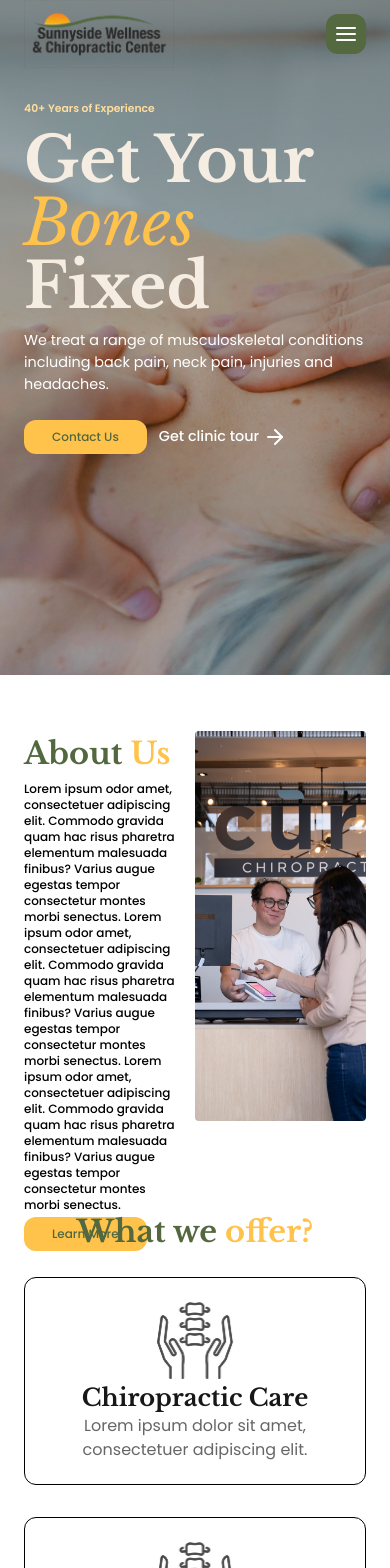
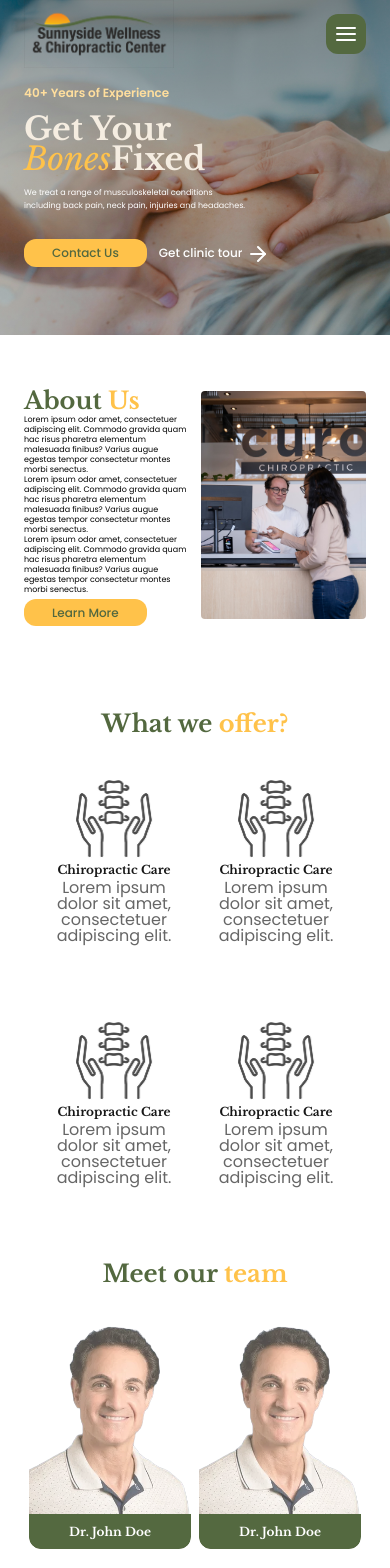
Before and after one commit to THE-ERRORs-og/sunnyside_chiropractic, a Next.js app: page / in a window 390 px wide. Shown: the top 1568 px of the page. Built offline with nearby package versions, Linux system fonts and the light colour scheme.

Commit message:
created the contect us banner and refactored and made responsive

```diff
--- a/app/(root)/page.js
+++ b/app/(root)/page.js
@@ -3,6 +3,8 @@ import Hero from "@/components/home/Hero";
 import AboutSection from "@/components/home/AboutSection";
 import ServiceList from "@/components/home/ServiceList";
 import TeamSection from "@/components/home/TeamSection";
+import { Contact } from "lucide-react";
+import ContactBanner from "@/components/common/ContactBanner";
 
 const Home = () => {
   return (
@@ -11,7 +13,7 @@ const Home = () => {
       <AboutSection />
       <ServiceList />
       <TeamSection />
-
+      <ContactBanner/>
     </>
   );
 };
--- a/app/globals.css
+++ b/app/globals.css
@@ -41,7 +41,7 @@ body {
     @apply block max-w-full;
   }
   p{
-    @apply text-[#000] font-normal text-[0.75rem] md:text-[1rem] lg:text-[1.5rem] leading-[1rem] md:leading-[1.25rem] lg:leading-[2.25rem]
+    @apply text-[#000] font-normal text-[0.5rem] md:text-[1rem] lg:text-[1.5rem] leading-[0.625rem] md:leading-[1.25rem] lg:leading-[2.25rem]
   }
 
 }
@@ -51,12 +51,30 @@ body {
   .main-heading{
     @apply font-libre-regular ;
   }
+  .hero-heading{
+    @apply font-libre-bold text-[2rem] leading-[1.875rem] md:text-[3.75rem] md:leading-[4.0625rem]  lg:text-[6.625rem] lg:leading-[7rem] ;
+  }
+  .hero-content{
+    @apply text-[0.5rem] leading-[0.82463rem] md:text-[1rem] md:leading-[1.75rem]  lg:text-[1.5rem] lg:leading-[2.25rem];
+  }
+  .hero-subheading{
+    @apply text-[0.75rem] leading-[0.94244remrem] md:text-[1.5rem] md:leading-[2rem] ;
+  }
+
+  .banner-heading{
+    @apply font-libre-bold text-[2rem] leading-[2.4375rem] md:text-[2.08006rem] md:leading-[2.4375rem]  lg:text-[3.375rem] lg:leading-[3.75rem];
+  }
+  .banner-content{
+    @apply text-[0.75rem] md:text-[1rem] lg:text-[1.5rem] leading-normal;
+  }
+
   .sub-heading{
-    @apply font-libre-bold text-[3.8em]  text-primary;
+    @apply font-libre-bold  text-primary text-[1.5rem] md:text-[2.25rem] lg:text-[3.375rem] leading-[1.25rem] md:leading-[3.125rem] ;
   }
   .px{
     @apply md:pl-16 md:pr-16 pl-6 pr-6
   }
+
   .my{
     @apply mt-14 mb-14
   }
@@ -70,6 +88,10 @@ body {
 
  /* Start with buttons */
   .btn-primary{
-    @apply bg-[#FFC24A] pt-2 pb-2 pr-7 pl-7 md:pt-3.5 md:pb-3.5 md:pl-12 md:pr-12 text-[0.75rem] md:text-[1.2rem] text-[#53683F] font-medium rounded-xl transition duration-300 ease-in-out hover:bg-[#ea9a3f]
+    @apply bg-[#FFC24A] h-fit w-fit pt-2 pb-2 pr-7 pl-7 md:pt-3.5 md:pb-3.5 md:pl-12 md:pr-12 text-[0.75rem] leading-[0.70681rem] md:text-[1.25rem] md:leading-[1.5rem] lg:text-[1.5rem] lg:leading-[1.5rem] text-[#53683F] font-medium rounded-xl transition duration-300 ease-in-out hover:bg-[#ea9a3f]
+  }
+
+  .transition-smooth{
+    @apply transition duration-300 ease-in-out
   }
 }
--- /dev/null
+++ b/components/common/ContactBanner.js
@@ -0,0 +1,29 @@
+import React from "react";
+import MainButton from "./MainButton";
+
+const ContactBanner = () => {
+  return (
+    <div className="px">
+      <div className="md:mt-32 mb-14 relative h-[21.3125rem] lg:h-[25.6875rem] w-full bg-[linear-gradient(90deg,#53683F_53.4%,#7F9967_73.43%,#546940_91.91%)] rounded-[0.23113rem_1.38669rem] border">
+        <img
+          src="/banner-img/contact-banner-img.png"
+          className="absolute bottom-0 right-0 hidden md:flex md:w-[29.35163rem] md:h-[25.16638rem] lg:w-[37.8125rem] lg:h-[31.5rem] flex-shrink-0 object-cover [object-position:100%_45%] scale-x-[-1]"
+          alt="contact-banner"
+        ></img>
+        <div className="rounded-[0.23113rem_1.38669rem] flex flex-col items-start justify-center space-y-4 w-full h-full px md:pl-4 lg:px md:w-[51%] lg:w-[60%]">
+          <h1 className="banner-heading text-white">
+            Align Your <span className="text-secondary">Health</span> Transform
+            Your Life
+          </h1>
+          <p className="text-[#CACACA] banner-content">
+            Lorem ipsum dolor sit amet, consectetur adipiscing elit, sed do
+            eiusmod tempor.
+          </p>
+          <MainButton text="Contact us" />
+        </div>
+      </div>
+    </div>
+  );
+};
+
+export default ContactBanner;
--- a/components/common/ServiceListCard.js
+++ b/components/common/ServiceListCard.js
@@ -2,14 +2,16 @@ import React from "react";
 
 const ServiceListCard = () => {
   return (
-    <div className="flex flex-col items-center justify-center p-[1.375rem] border-[0.24px] border-black rounded-xl w-full sm:w-[calc(50%-21px)] lg:w-[calc(25%-31.5px)]">
+    <div className="flex flex-col items-center justify-center p-[1.375rem] hover:border-[0.24px] border-black hover:shadow-2xl rounded-xl  w-[calc(50%-9px)] sm:w-[calc(50%-21px)] lg:w-[calc(25%-31.5px)] ">
       <img
         src="/service-img/service-1.png"
         className="w-[82px] h-[82px]"
         alt="Service"
       />
-      <h3 className="font-libre-bold text-2xl text-center">Chiropractic Care</h3>
-      <p className="text-base text-center text-[#666666]">
+      <h3 className="font-libre-bold text-[0.75rem] leading-[1.25rem] md:text-[1.5rem] md:leading-[3.125rem] text-center">
+        Chiropractic Care
+      </h3>
+      <p className="text-base text-[0.5rem] leading-[1rem] md:text-[1rem] md:leading-[1.75rem] text-center text-[#666666]">
         Lorem ipsum dolor sit amet, consectetuer adipiscing elit.
       </p>
     </div>
--- a/components/common/TeamCard.js
+++ b/components/common/TeamCard.js
@@ -15,13 +15,12 @@
 
 // export default TeamCard;
 
-
 import React from "react";
 
 const TeamCard = () => {
   return (
-    <div className="relative w-full sm:w-[calc(50%-21px)] lg:w-[calc(25%-31.5px)] rounded-xl overflow-hidden">
-      {/* Image with hover effect */}
+    <div className=" w-[calc(50%-9px)] sm:w-[calc(50%-21px)] lg:w-[calc(25%-31.5px)] rounded-xl overflow-hidden">
+      <div className="relative ">
         <img
           src="/team-img/team-1.png"
           className="w-full h-full object-cover rounded-xl transition-all ease-in-out duration-300 opacity-70 hover:opacity-100 hover:scale-110"
@@ -29,9 +28,11 @@ const TeamCard = () => {
         />
 
         {/* Name Section */}
-      <h5 className="absolute bottom-0 w-full h-[14.4%] flex items-center justify-center bg-[#546940] text-white font-libre-bold text-2xl rounded-b-xl">
+        <h5 className="absolute bottom-0 w-full h-[14.4%] flex items-center justify-center bg-[#546940] text-white font-libre-bold text-[0.75rem] leading-[1.25rem] md:text-[1.5rem] md:leading-[2.25rem]  rounded-b-xl">
           Dr. John Doe
         </h5>
+      </div>
+      {/* Image with hover effect */}
     </div>
   );
 };
--- a/components/home/AboutSection.js
+++ b/components/home/AboutSection.js
@@ -3,18 +3,18 @@ import MainButton from "../common/MainButton";
 
 const AboutSection = () => {
   return (
-    <div className="my pb-8 flex px space-x-3 w-full  h-[50vh] md:h-[80vh]">
-      <div className="w-1/2 flex flex-col text-[8px] md:text-[14px] items-start space-y-1 md:space-y-8  ">
+    <div className="my pb-8 flex px space-x-3 w-full h-fit">
+      <div className="w-1/2 h-fit flex flex-col items-start space-y-1 md:space-y-8  ">
         <h2 className="sub-heading">
           About <span className="text-secondary">Us</span>
         </h2>
-        <p className="font-medium [0.5em] md:text-[1em] lg:text-[1.5em]">
+        <p className="">
           Lorem ipsum odor amet, consectetuer adipiscing elit. Commodo gravida
           quam hac risus pharetra elementum malesuada finibus? Varius augue
-          egestas tempor consectetur montes morbi senectus. Lorem ipsum odor
+          egestas tempor consectetur montes morbi senectus. <br/> Lorem ipsum odor
           amet, consectetuer adipiscing elit. Commodo gravida quam hac risus
           pharetra elementum malesuada finibus? Varius augue egestas tempor
-          consectetur montes morbi senectus. Lorem ipsum odor amet, consectetuer
+          consectetur montes morbi senectus.  <br/>Lorem ipsum odor amet, consectetuer
           adipiscing elit. Commodo gravida quam hac risus pharetra elementum
           malesuada finibus? Varius augue egestas tempor consectetur montes
           morbi senectus.
@@ -24,7 +24,7 @@ const AboutSection = () => {
       <img
         src="/img/about-img.jpeg"
         alt="About Us"
-        className=" h-full w-1/2 rounded-[0.25rem] object-cover object-center"
+        className="h-[14.25rem] md:h-[31.8125rem] lg:h-[41.0625rem] w-1/2 rounded-[0.25rem] object-cover object-center"
       />
     </div>
   );
--- a/components/home/Hero.js
+++ b/components/home/Hero.js
@@ -5,31 +5,33 @@ import MainButton from "../common/MainButton";
 
 const Hero = () => {
   return (
-    <div className="bg-[url('/img/hero-img.jpeg')] bg-cover bg-center w-full h-[80vh] relative top-0">
-      <GrayGradient  className={"h-[80vh]"}/>
-      <div className="px absolute w-[100%] text-[18px] md:text-[24px] top-[15%] md:top-[20%]">
+    <div className="bg-[url('/img/hero-img.jpeg')] bg-cover bg-center w-full h-[20.94rem] md:h-[44.4375rem] lg:[52.6875rem] relative top-0">
+      <GrayGradient
+        className={"h-[20.94rem] md:h-[44.4375rem] lg:[52.6875rem]"}
+      />
+      <div className="px absolute w-[100%]  top-[25%] md:top-[20%]">
         <div className="space-y-3 md:space-y-5">
-          <h3 className="text-[0.6em] md:text-[0.8em] font-semibold text-dark_ascent">
+          <h3 className="hero-subheading font-semibold text-dark_ascent">
             40+ Years of Experience
           </h3>
-          <h1 className="text-[3.5em] md:text-[4em] lg:text-[4.4em] leading-none font-libre-bold text-[#F5EDE1] ">
+          <h1 className="hero-heading text-ascent ">
             Get Your
-            <span className="font-libre-italic text-secondary block md:inline">
-              <br className="md:flex hidden" />
+            <span className="font-libre-italic text-secondary">
+              <br className="" />
               Bones
             </span>
-            Fixed
+             Fixed
           </h1>
 
-          <h4 className="text-[0.8em] text-white font-normal">
+          <p className="hero-content text-white">
             We treat a range of musculoskeletal conditions <br></br>
             including back pain, neck pain, injuries and headaches.
-          </h4>
+          </p>
         </div>
 
         <div className="md:flex md:flex-row flex-col space-x-3  md:space-x-5">
           <MainButton text="Contact Us" className={"mt-4 md:mt-8"} />
-          <button className="group pt-3.5 pb-3.5 md:ml-12 text-[0.8em] text-white font-medium rounded-xl mt-4 md:mt-8 inline-block transition-all duration-300 hover:text-secondary">
+          <button className="group pt-3.5 pb-3.5 md:ml-12 text-[0.75rem] leading-[0.70681rem] md:text-[1.25rem] md:leading-[1.5rem] lg:text-[1.5rem] lg:leading-[1.5rem] text-white font-medium rounded-xl mt-4 md:mt-8 inline-block transition-all duration-300 hover:text-secondary">
             Get clinic tour{" "}
             <ArrowRight className="inline transition-transform duration-300 group-hover:translate-x-2 " />
           </button>
--- a/components/home/TeamSection.js
+++ b/components/home/TeamSection.js
@@ -11,7 +11,7 @@ const TeamSection = () => {
         </h2>
         <h5 className="text-[1.4em] hidden sm:flex text-primary font-libre-bold">We value every patient</h5>
       </div>
-      <div className="flex flex-wrap justify-center sm:justify-between gap-y-8 sm:gap-x-10 lg:gap-x-[42px]">
+      <div className="flex flex-wrap justify-center sm:justify-between gap-y-8 gap-x-2 lg:gap-x-[42px]">
        <TeamCard/>
        <TeamCard/>
        <TeamCard/>
```
Also changed, not shown: 1 other file (tests, documents, lock files or other folders). Lines whose indentation alone changed are shown as unchanged.
